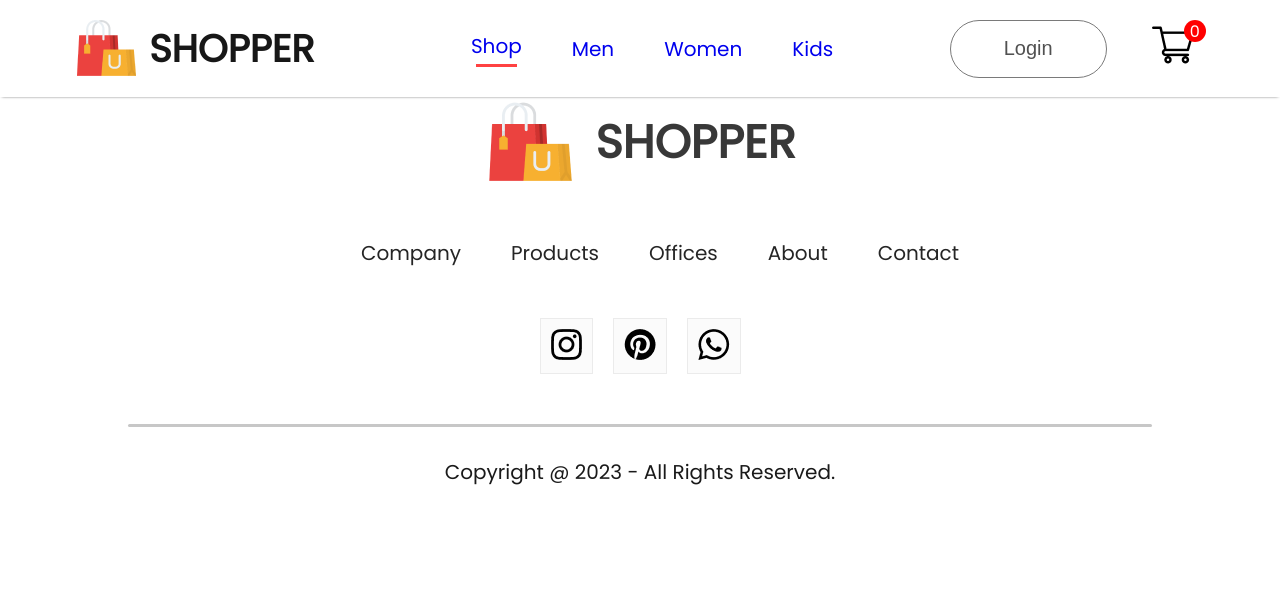
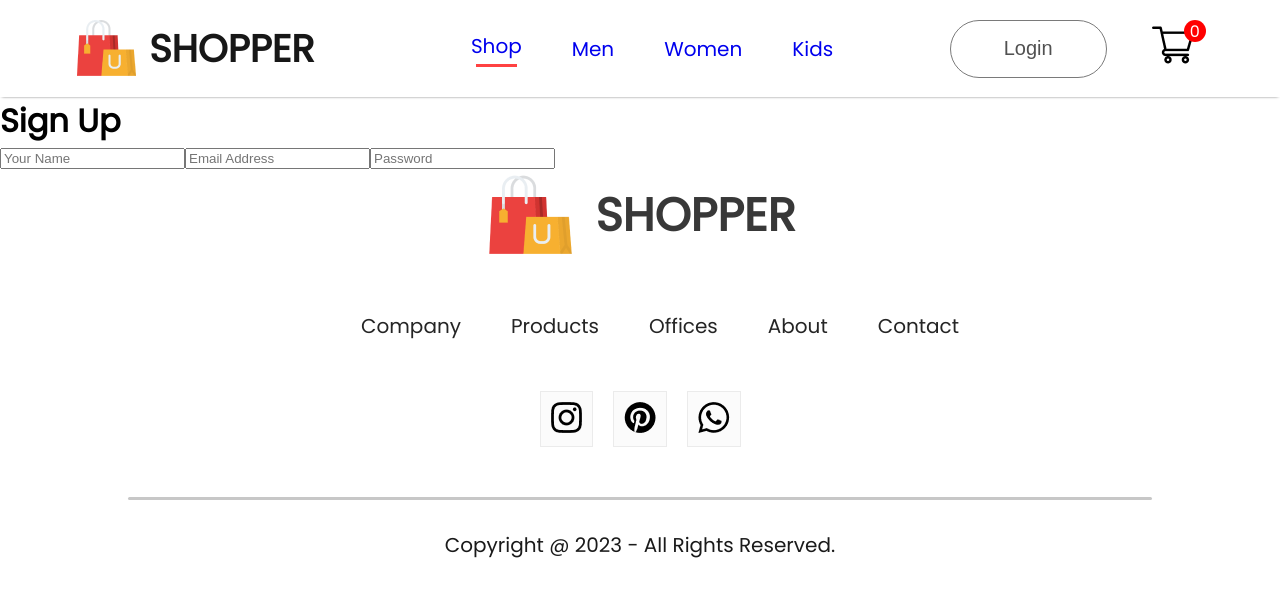
Before and after one commit to Chamidini/frontend, a React (Create React App) app: page /login in a window 1280 px wide. Shown: the top 596 px of the page. Built offline with nearby package versions, Linux system fonts and the light colour scheme.

Commit message:
add 'loginsignup'

```diff
--- a/src/Pages/LoginSignup.jsx
+++ b/src/Pages/LoginSignup.jsx
@@ -2,7 +2,16 @@ import React from "react";
 
 const LoginSignup = () => {
     return (
-        <div>
+        <div className="loginsignup">
+            <div className="loginsignup-container">
+                <h1>Sign Up</h1>
+                <div className="loginsignup-fields">
+                    <input type="text" placeholder="Your Name"/>
+                    <input type="email" placeholder="Email Address"/>
+                    <input type="password" placeholder="Password"/>
+                </div>
+
+            </div>
 
         </div>
     );
```
